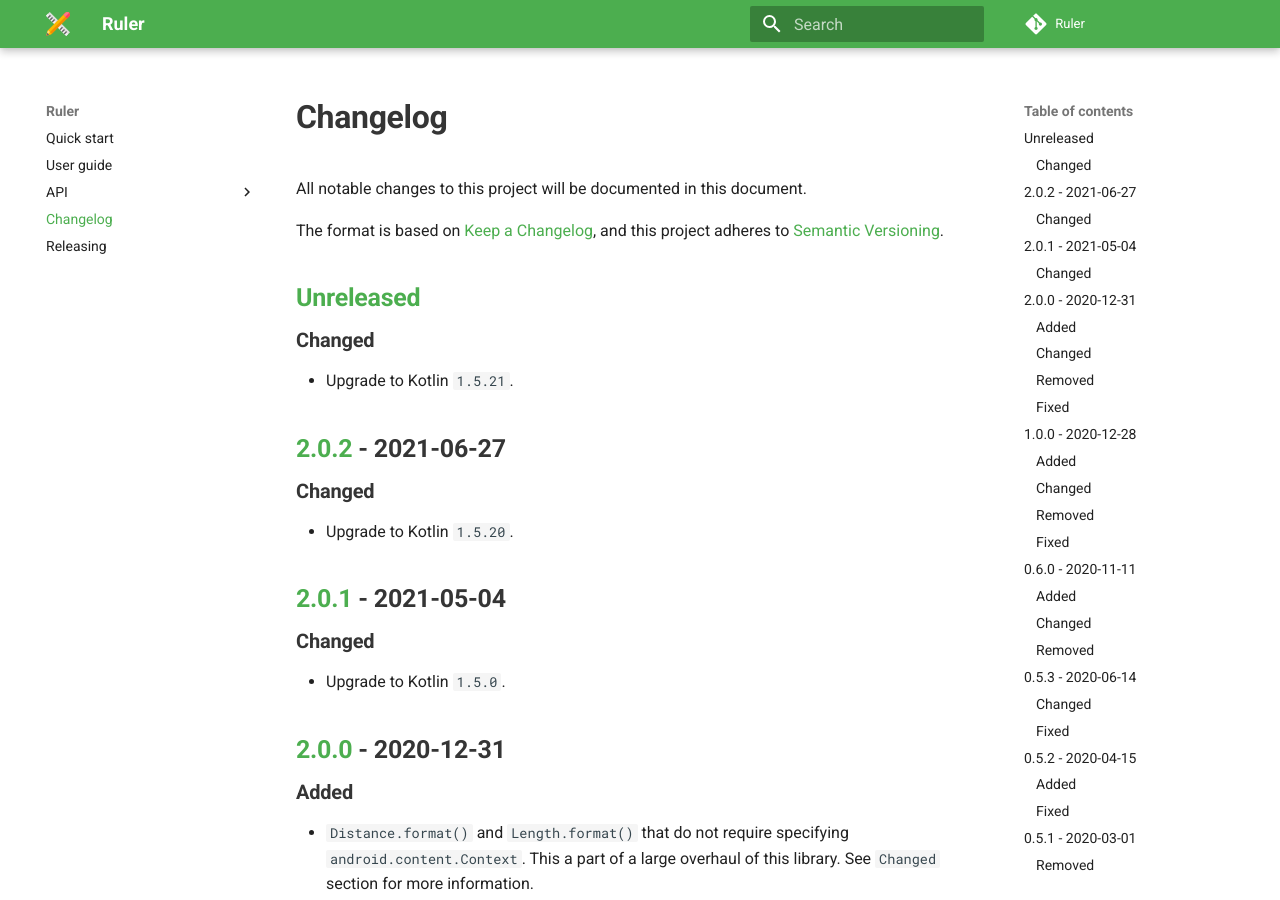
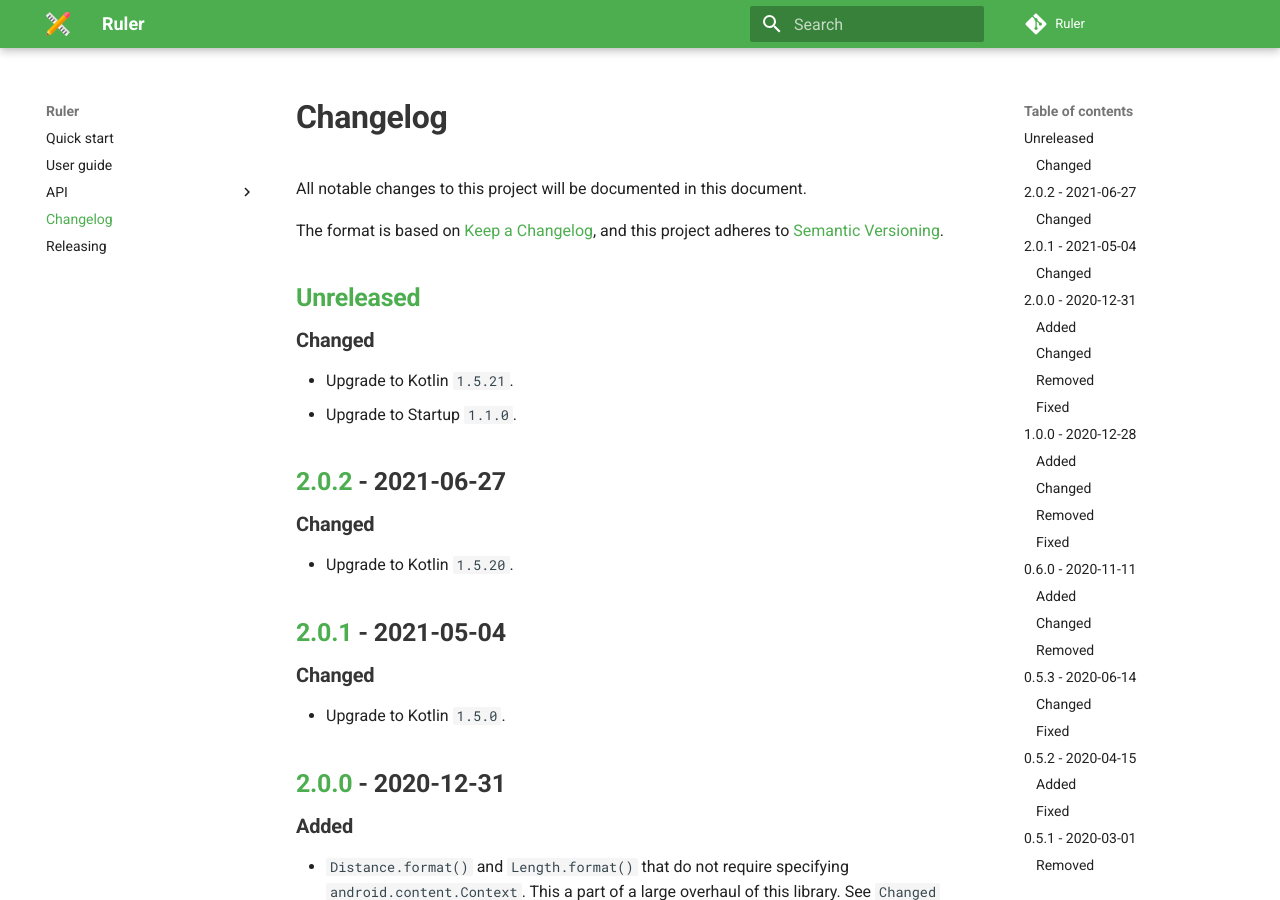
Before and after one commit to MiSikora/ruler, an MkDocs documentation site: the page built from docs/changelog.md, in a window 1280 px wide and 900 px high. Built offline with MkDocs 1.6.1 and Material for MkDocs 9.7.7, drawn with Linux system fonts in a browser that asks for light colours; comment, search, counter and statistics services are not loaded.

Commit message:
Update changelog.md

```diff
--- a/docs/changelog.md
+++ b/docs/changelog.md
@@ -8,6 +8,7 @@ and this project adheres to [Semantic Versioning](https://semver.org/spec/v2.0.0
 
 ### Changed
 - Upgrade to Kotlin `1.5.21`.
+- Upgrade to Startup `1.1.0`.
 
 ## [2.0.2] - 2021-06-27
 
```
